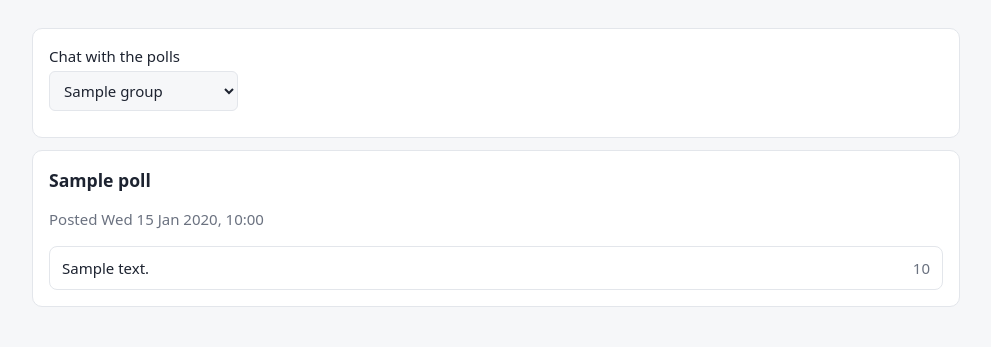
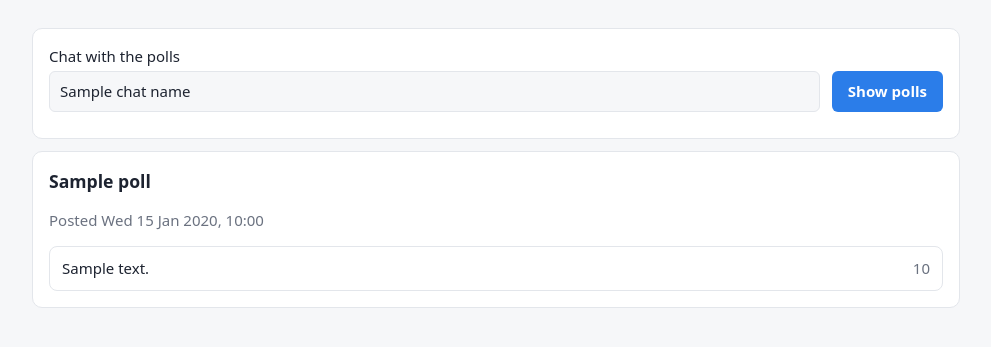
Before and after one commit to darryl5942/recre-groups, a Flask app: template templates/index.html in a window 1280 px wide. Shown: the part 48-395 px from the top of the page, without its empty margins (144-1135 px from the left). Run offline with Flask 3, Linux system fonts and the light colour scheme; the template is opened without the code that fills it: most values are stand-ins (such as "Sample title", 1, 10 or a date in 2020).

Commit message:
Find polls from anyone and let the chat be typed
Use Telegram's poll search instead of scanning the last 400 messages, so
older polls and ones posted by other people show up. Channels are listed
too. The chat picker is now a text box with suggestions that also accepts
an @username or t.me link.

```diff
--- a/app.py
+++ b/app.py
@@ -88,12 +88,21 @@ def logout():
 def index():
     cfg = store.load_config()
     groups = tg.run(tg.list_groups())
-    chat_id = request.args.get("chat", type=int) or cfg.get("chat_id")
-    if chat_id and request.args.get("chat"):
+    typed = request.args.get("q", "").strip()
+    if typed:
+        try:
+            chat_id = tg.run(tg.resolve_chat(typed))
+        except tg.TgError as e:
+            flash(str(e), "error")
+            return render_template("index.html", groups=groups, chat_id=None, chat_name=typed,
+                                   polls=[], me=tg.run(tg.me()))
         store.update_config(chat_id=chat_id)
+    else:
+        chat_id = request.args.get("chat", type=int) or cfg.get("chat_id")
+    chat_name = next((g["name"] for g in groups if g["id"] == chat_id), "")
     polls = tg.run(tg.list_polls(chat_id)) if chat_id else []
-    return render_template("index.html", groups=groups, chat_id=chat_id, polls=polls,
-                           me=tg.run(tg.me()))
+    return render_template("index.html", groups=groups, chat_id=chat_id, chat_name=chat_name,
+                           polls=polls, me=tg.run(tg.me()))
 
 
 @app.route("/option")
--- a/static/style.css
+++ b/static/style.css
@@ -29,7 +29,8 @@ input, select, textarea { display: block; width: 100%; margin-top: 4px; padding:
 input.small { width: 90px; }
 button, .button { display: inline-block; padding: 9px 16px; font: inherit; font-weight: 600; color: #fff;
   background: var(--accent); border: 0; border-radius: 6px; cursor: pointer; text-decoration: none; }
-button.secondary { background: var(--line); color: var(--text); margin-bottom: 10px; }
+button.secondary { background: var(--line); color: var(--text); }
+.row button { margin-bottom: 10px; }
 button:disabled { opacity: 0.5; cursor: default; }
 button.link { background: none; color: var(--accent); padding: 0 0 0 8px; font-weight: 400; }
 form.inline { display: flex; align-items: center; margin: 0; }
--- a/templates/index.html
+++ b/templates/index.html
@@ -1,18 +1,18 @@
 {% extends "base.html" %}
 {% block content %}
 <form method="get" class="card row">
-  <label>Chat with the polls
-    <select name="chat" onchange="this.form.submit()">
-      <option value="">— choose a group —</option>
-      {% for g in groups %}
-        <option value="{{ g.id }}" {% if g.id == chat_id %}selected{% endif %}>{{ g.name }}</option>
-      {% endfor %}
-    </select>
+  <label class="grow">Chat with the polls
+    <input name="q" list="chats" value="{{ chat_name }}" placeholder="Type a chat name, @username or t.me link"
+           autocomplete="off" onfocus="this.select()" onchange="this.form.submit()">
+    <datalist id="chats">
+      {% for g in groups %}<option value="{{ g.name }}">{% endfor %}
+    </datalist>
   </label>
+  <button>Show polls</button>
 </form>
 
 {% if chat_id and not polls %}
-  <p class="muted">No polls found in the latest messages of this chat.</p>
+  <p class="muted">No polls found in this chat.</p>
 {% endif %}
 
 {% for p in polls %}
```
Also changed, not shown: tg.py (+29 -6 lines).
